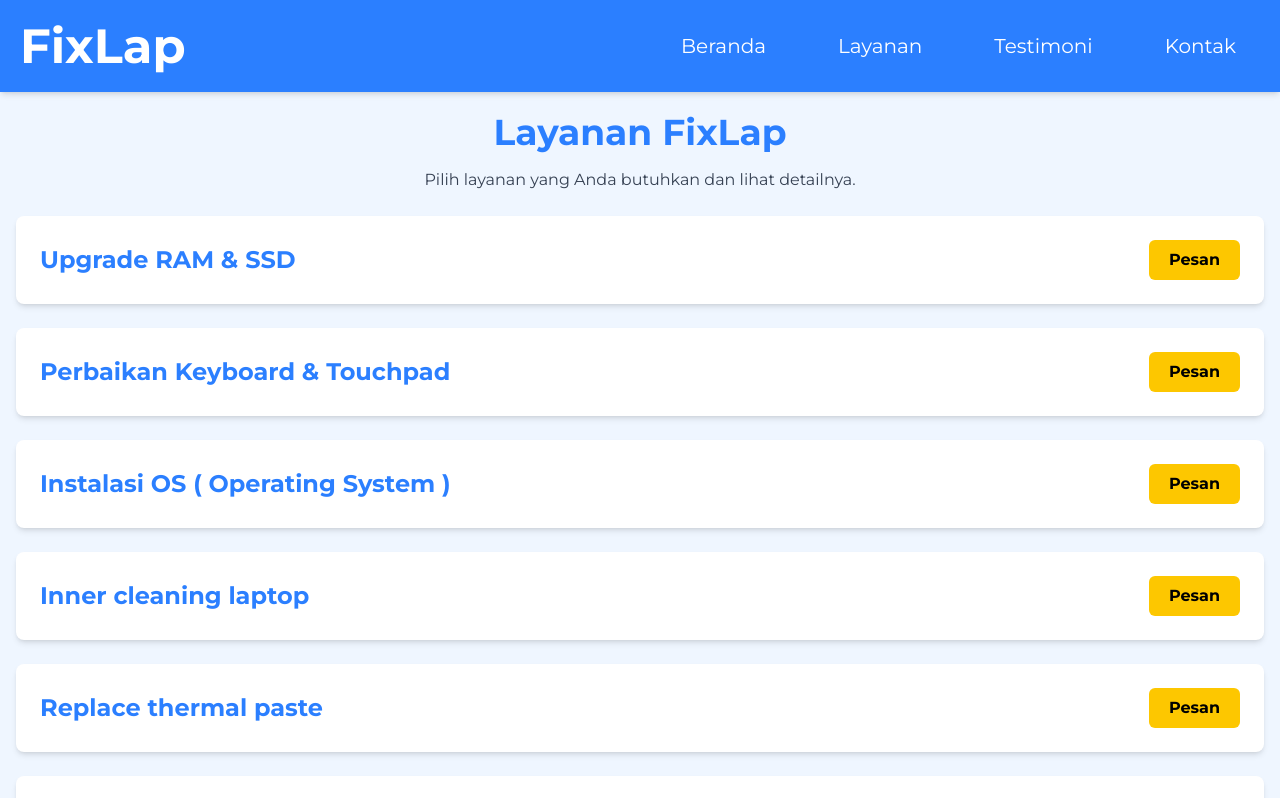
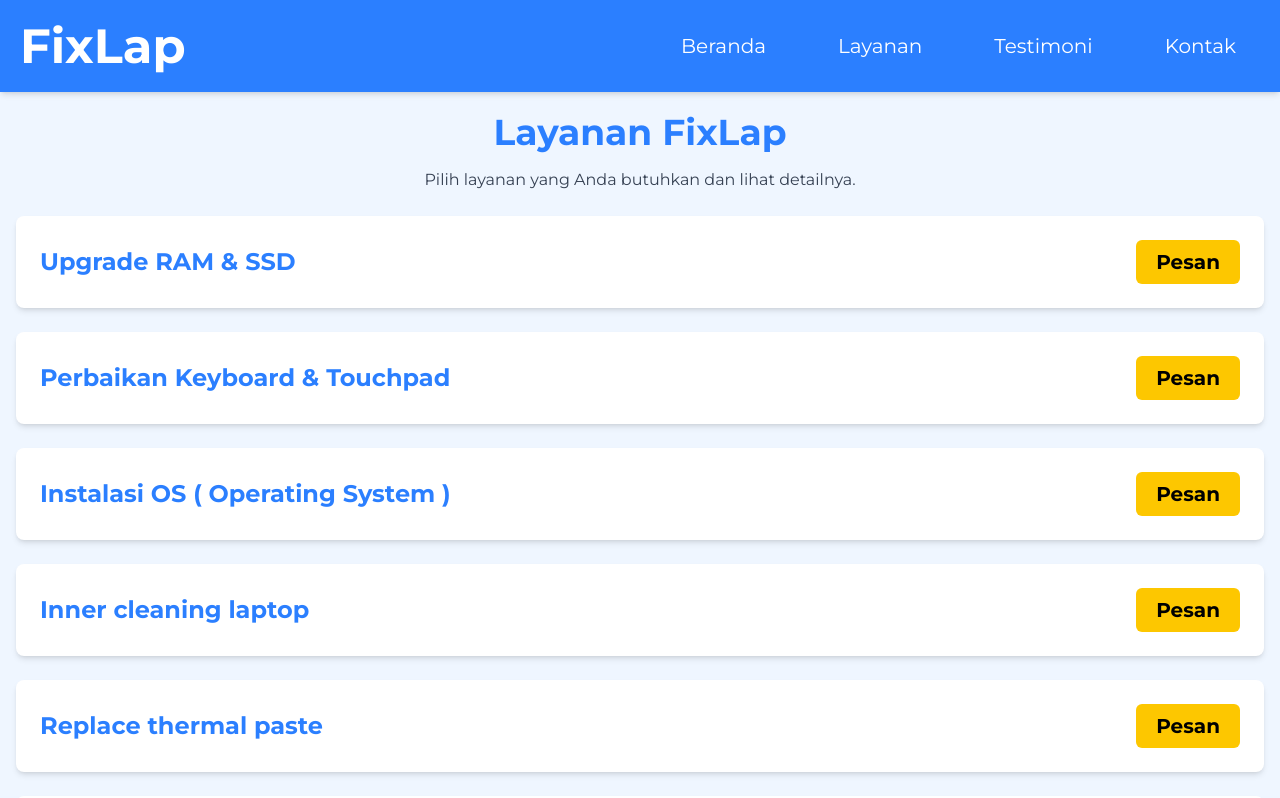
Before and after one commit to firuilalloh/service-laptp-website, a Vue app: page /layanan in a window 1280 px wide. Shown: the top 798 px of the page. Built offline with nearby package versions, Linux system fonts and the light colour scheme.

Commit message:
fix font size in android

```diff
--- a/src/components/ServiceList.vue
+++ b/src/components/ServiceList.vue
@@ -20,7 +20,7 @@
           <button
             v-if="activeService !== index"
             @click="orderService(service.whatsappLink)"
-            class="bg-yellow-400 px-5 py-2 rounded-md text-black font-bold hover:bg-yellow-300"
+            class="bg-yellow-400 px-5 py-2 rounded-md text-black font-bold hover:bg-yellow-300 text-sm md:text-xl"
           >
             Pesan
           </button>
```
